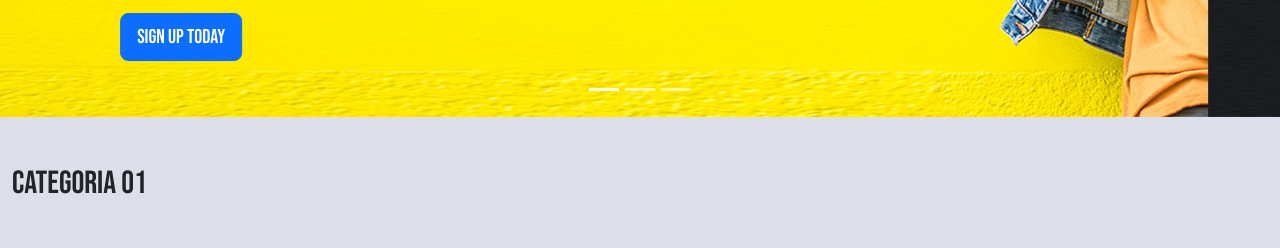
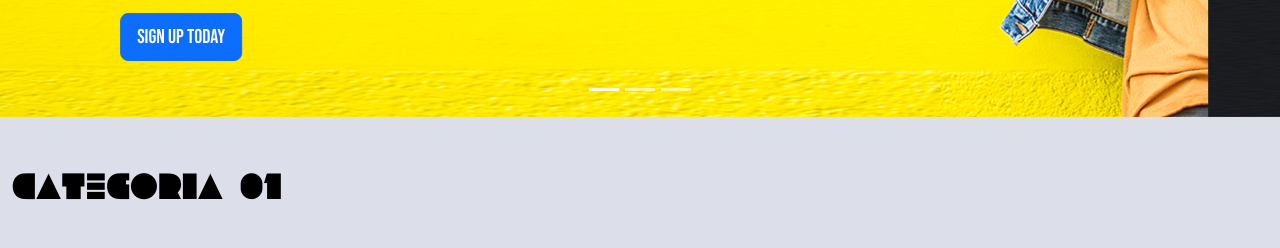
Before and after one commit to aecamilleri/ProyectoFinal, a plain HTML site: page index.html in a window 1280 px wide. Shown: the part 699-947 px from the top of the page. Drawn offline with nearby package versions, Linux system fonts and the light colour scheme; grey boxes are pictures that could not be loaded.

Commit message:
h2 update

```diff
--- a/css/style.css
+++ b/css/style.css
@@ -282,6 +282,15 @@ border-radius: 50%!important;
     color: #000;
     font-size: xx-large;
 }
+h2#banner{
+    font-family: pickleweasel;
+    text-align: left;
+    text-transform: uppercase;
+    line-height: unset;
+    margin-bottom: 0px;
+    color: #000;
+    font-size: xx-large;
+}
 .nav-pills .nav-link.active, .nav-pills .show>.nav-link {
     color: #fff!important;
     background-color: #37474f !important;
--- a/index.html
+++ b/index.html
@@ -64,7 +64,7 @@
     <div class="carousel-inner">
       <div class="carousel-item active">
         <img src="img/Carousel/01.jpg" class="d-none d-sm-block" alt="">
-        <img src="img/Carousel/01_xs.jpg" class="d-block d-sm-none" alt="">
+        <img src="img/Carousel/01_xs.jpg" class="d-block d-sm-none center_mobile" alt="">
         <div class="container">
           <div class="carousel-caption text-start">
             <h1>Example headline.</h1>
@@ -75,7 +75,7 @@
       </div>
       <div class="carousel-item">
         <img src="img/Carousel/02.jpg" class="d-none d-sm-block" alt="">
-        <img src="img/Carousel/02_xs.jpg" class="d-block d-sm-none" alt="">
+        <img src="img/Carousel/02_xs.jpg" class="d-block d-sm-none center_mobile" alt="">
         <div class="container">
           <div class="carousel-caption">
             <h1>Another example headline.</h1>
@@ -86,7 +86,7 @@
       </div>
       <div class="carousel-item">
         <img src="img/Carousel/03.jpg" class="d-none d-sm-block" alt="">
-        <img src="img/Carousel/03_xs.jpg" class="d-block d-sm-none" alt="">
+        <img src="img/Carousel/03_xs.jpg" class="d-block d-sm-none center_mobile" alt="">
         <div class="container">
           <div class="carousel-caption text-end">
             <h1>One more for good measure.</h1>
@@ -107,7 +107,7 @@
   </div>
 <section class="container-xxl mt-5">
     <div class="row">
-        <h2 class="mb-5 center_mobile">Categoria 01</h2>
+        <h2 class="mb-5 center_mobile" id="banner">Categoria 01</h2>
         <aside class="d-none d-sm-block col-xl-3 rounded pic01">
             <div class="category01--home br-card">
                     <h4>category 01</h4>
```
